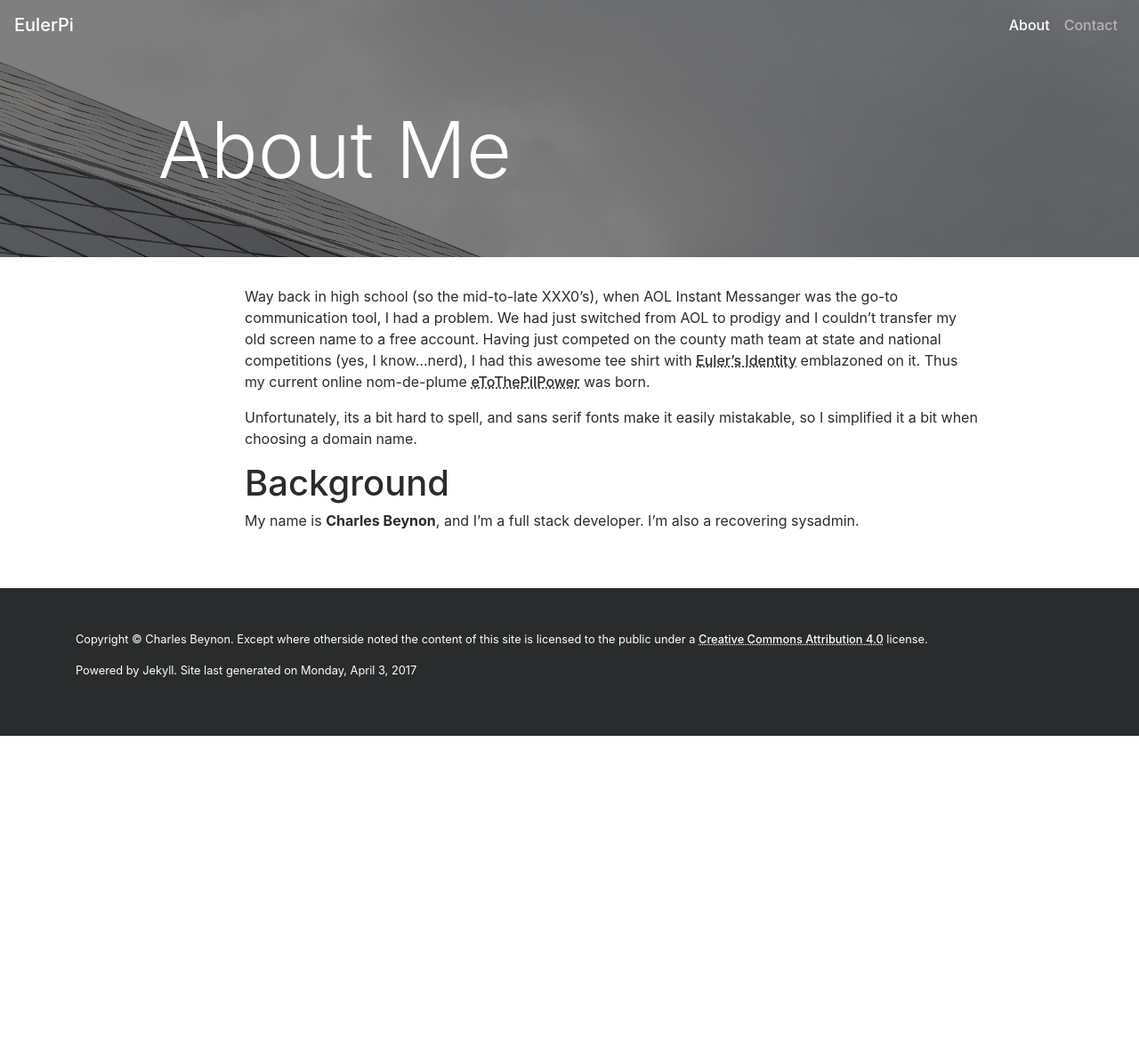
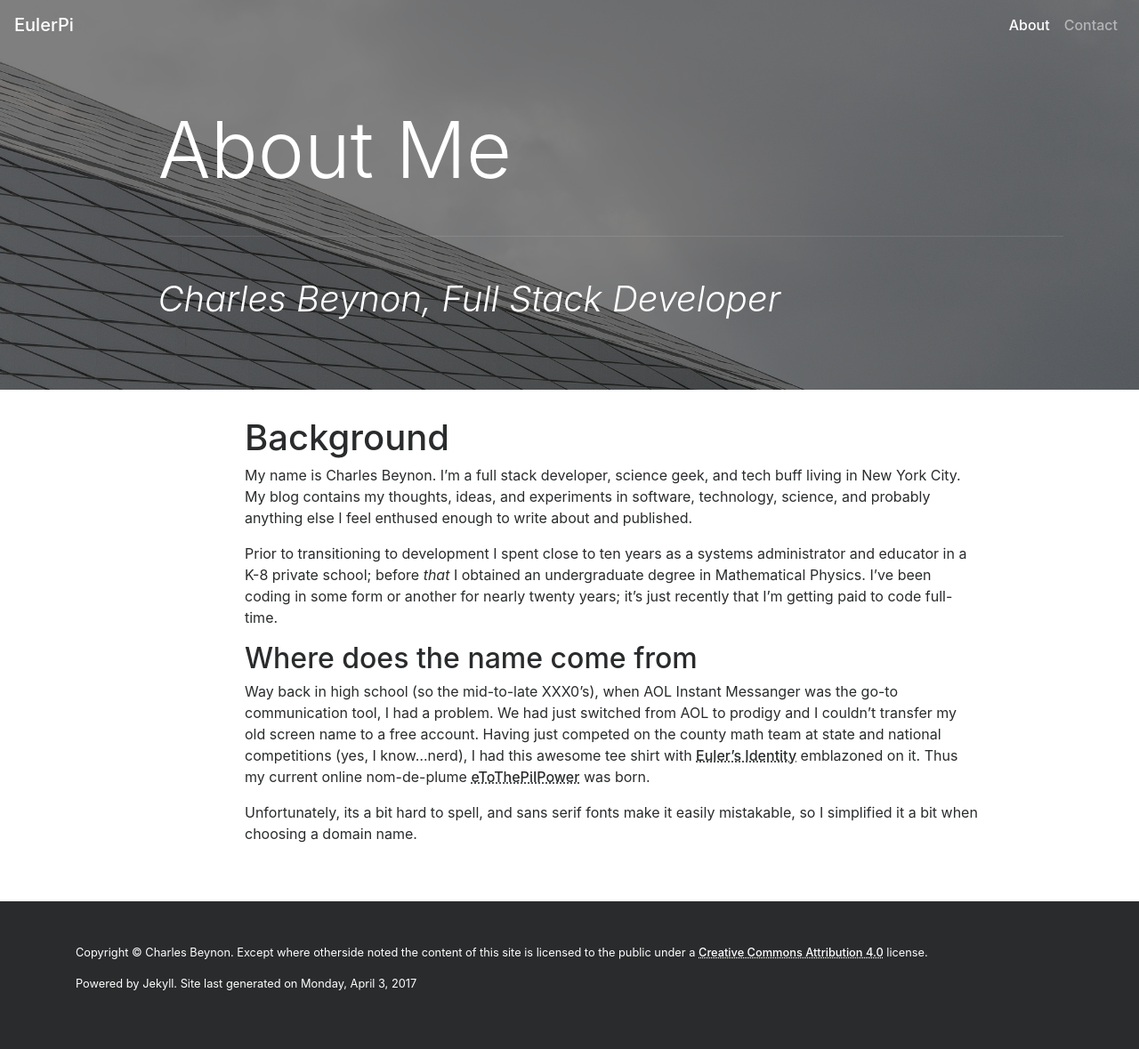
Before and after one commit to eToThePiIPower/bootstrap4jekyll, a Jekyll site: the page built from about.md, in a window 1280 px wide. Shown: the whole page at 89% size. Built offline with Jekyll 4.4.1, drawn with Linux system fonts in a browser that asks for light colours; nearby versions of some CDN libraries; before the commit the page ends 900 px from its top, so only the background shows below that.

Commit message:
WIP: Continue the about page

```diff
--- a/about.md
+++ b/about.md
@@ -1,8 +1,26 @@
 ---
 layout: page
-title: "About Me"
+title: About Me
+subtitle: Charles&nbsp;Beynon, Full&nbsp;Stack&nbsp;Developer
 menu-item: about
+
 ---
+
+# Background
+
+My name is Charles Beynon. I'm a full stack developer, science geek, and tech
+buff living in New York City. My blog contains my thoughts, ideas, and
+experiments in software, technology, science, and probably anything else I feel
+enthused enough to write about and published.
+
+Prior to transitioning to development I spent close to ten years as a systems
+administrator and educator in a K-8 private school; before *that* I obtained an
+undergraduate degree in Mathematical Physics. I've been coding in some form or
+another for nearly twenty years; it's just recently that I'm getting paid to
+code full-time.
+
+## Where does the name come from
+
 Way back in high school (so the mid-to-late XXX0's), when AOL Instant Messanger
 was the go-to communication tool, I had a problem. We had just switched from AOL
 to prodigy and I couldn't transfer my old screen name to a free account. Having
@@ -14,11 +32,6 @@ emblazoned on it. Thus my current online nom-de-plume
 Unfortunately, its a bit hard to spell, and sans serif fonts make it easily
 mistakable, so I simplified it a bit when choosing a domain name.
 
-# Background
-
-My name is **Charles Beynon**, and I'm a full stack developer. I'm also a
-recovering sysadmin.
-
 [eulers-id]: https://en.wikipedia.org/wiki/Euler%27s_identity "Euler's Identity"
 [eToThePiIPower]: https://github.com/eToThePiIPower
   "eToThePiIPower (Charles Beynon) on Github"
```
